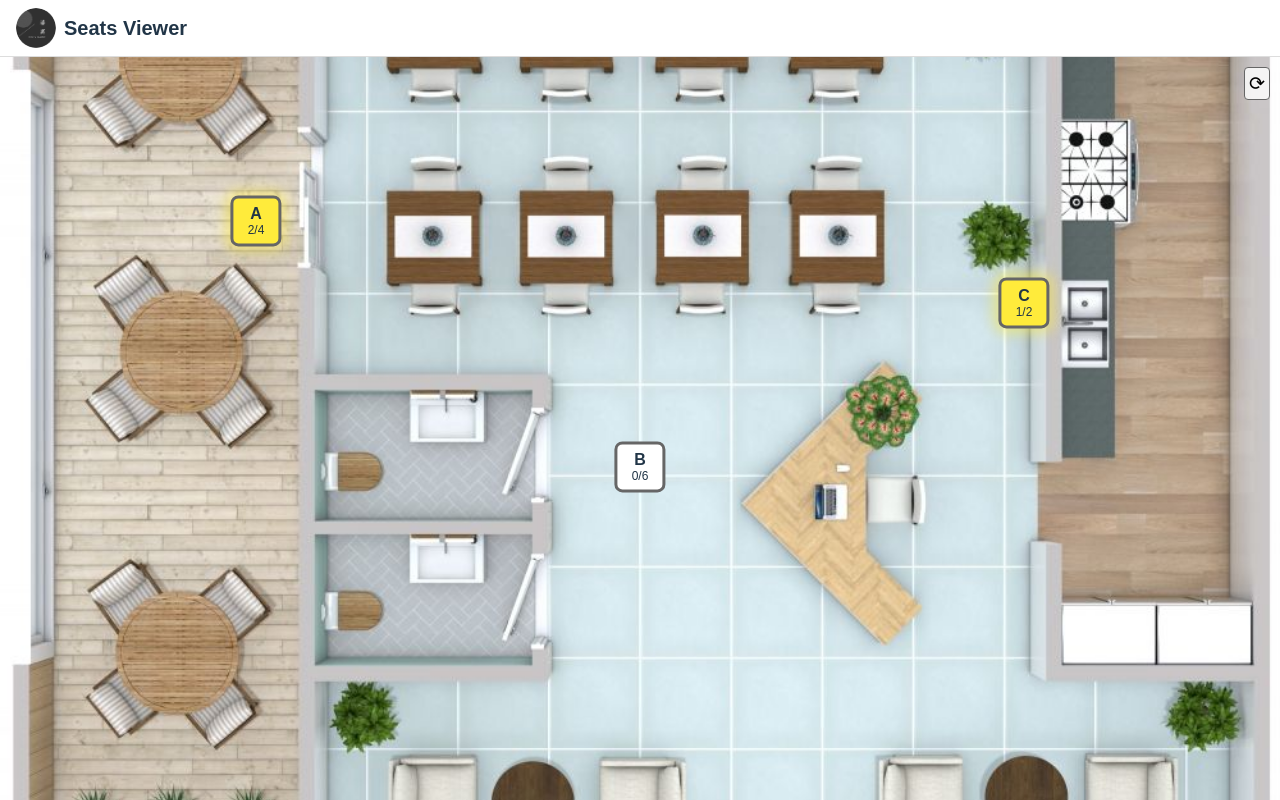
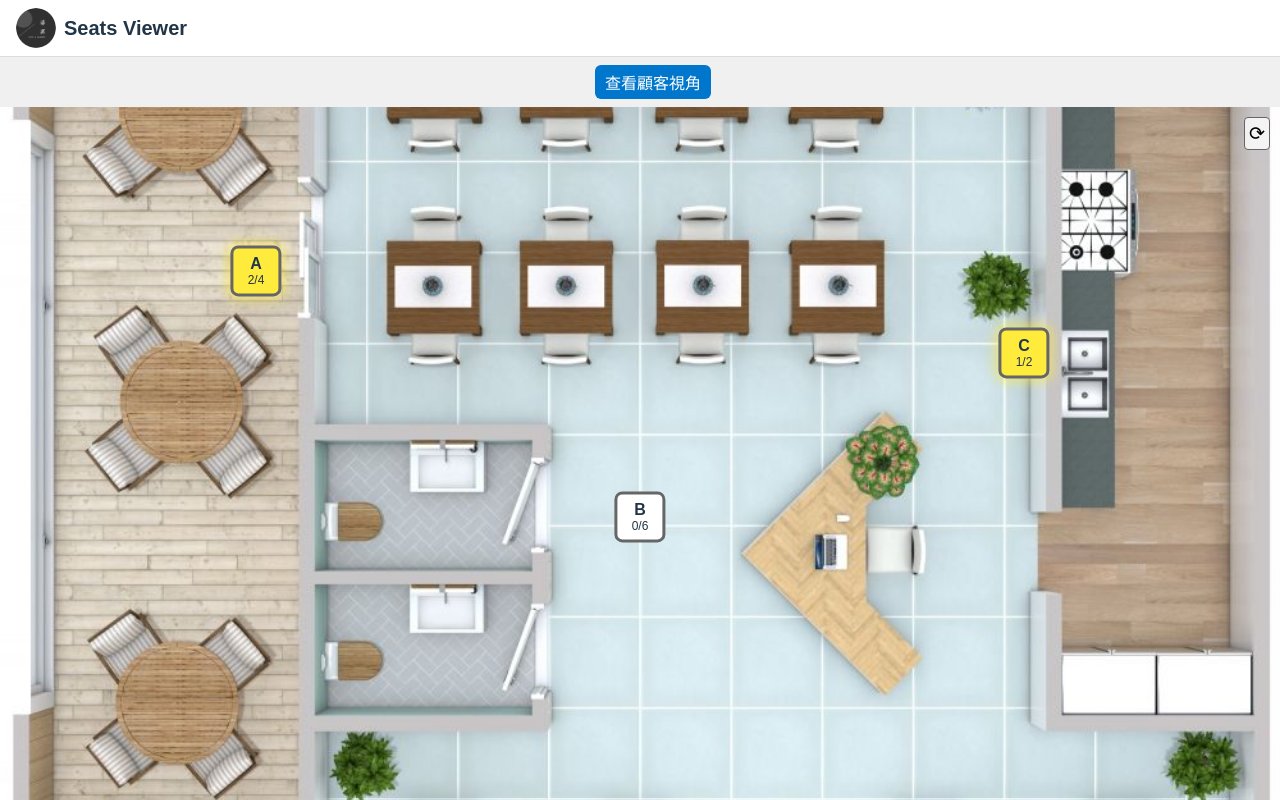
Before and after one commit to kaiwei1016/Cafe-Seats-Project, a React (Vite) app in the folder kaiwei/seats-project/: page /guest in a window 1280 px wide. Shown: the top 800 px of the page. Built offline with nearby package versions, Linux system fonts and the light colour scheme.

Commit message:
bug fixed

```diff
--- a/kaiwei/seats-project/src/components/Navbar.jsx
+++ b/kaiwei/seats-project/src/components/Navbar.jsx
@@ -133,7 +133,6 @@ export default function Navbar({
       </div>
 
       {/* ─────── 下層 BottomBar （舊 Navbar） ─────── */}
-      {!hideMenu && (
         <nav className="bottombar">
           {/* 目前模式顯示 */}
           <div className="mode-display">
@@ -196,7 +195,6 @@ export default function Navbar({
             </button>
           )}
         </nav>
-      )}
     </div>
   );
 }
--- a/kaiwei/seats-project/src/styles/Global.css
+++ b/kaiwei/seats-project/src/styles/Global.css
@@ -1,10 +1,15 @@
 /* Global Styles */
 body {
     font-family: 'Montserrat', 'Noto Sans TC', sans-serif;
+    display: flex;
+    flex-direction: column;      /* 改成垂直排 */
+    align-items: center;         /* 只水平置中 */
+    justify-content: flex-start; /* 垂直靠顶 */
   }
   .kcafe-container {
     position: relative;
     text-align: center;
+
   }
   .kcafe-container > h1 {
     font-size: 2.5rem;
```
